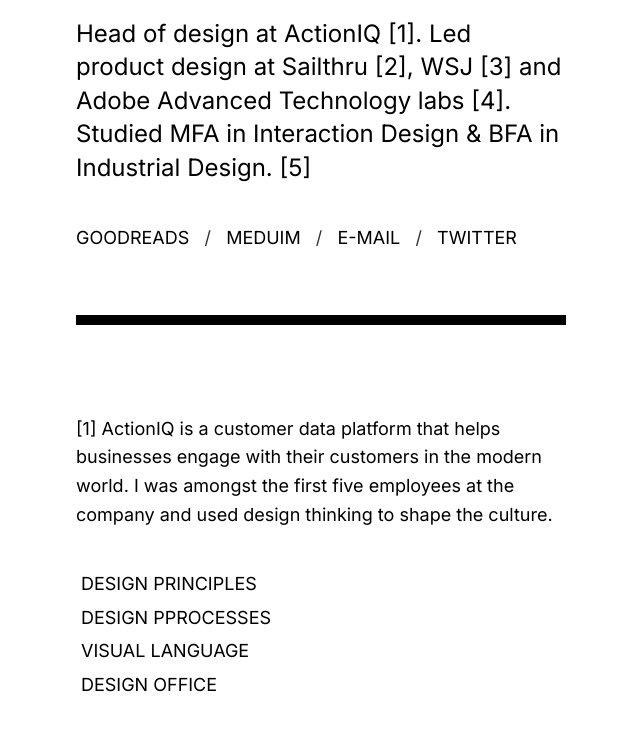
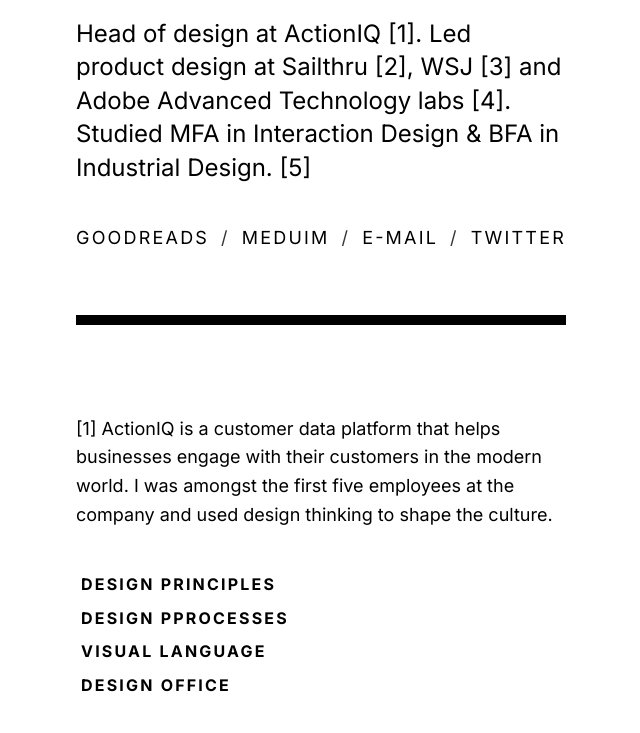
Before and after one commit to sepans/raschin, a Gatsby site: page / in a window 1280 px wide. Shown: the part 183-916 px from the top of the page, without its empty margins (4-644 px from the left). Built offline with nearby package versions, Linux system fonts and the light colour scheme; Gatsby itself is replaced by a stand-in of ours.

Commit message:
menu list update

```diff
--- a/src/pages/index.tsx
+++ b/src/pages/index.tsx
@@ -66,6 +66,9 @@
   margin: 10px 20px;
   list-style: none;
   margin-left: 0;
+  font-size:16px;
+  font-weight:bold;
+  letter-spacing: 2.2px;
 `
 
 const MoreListItem = styled.li`
@@ -107,9 +110,8 @@
 const Menu = styled.div`
   display: flex;
   font-family: Inter;
-  letter-spacing: 8%;
+  letter-spacing: 2.2px;
   justify-content: space-between;
-  width: 90%;
 `
 
 
```
